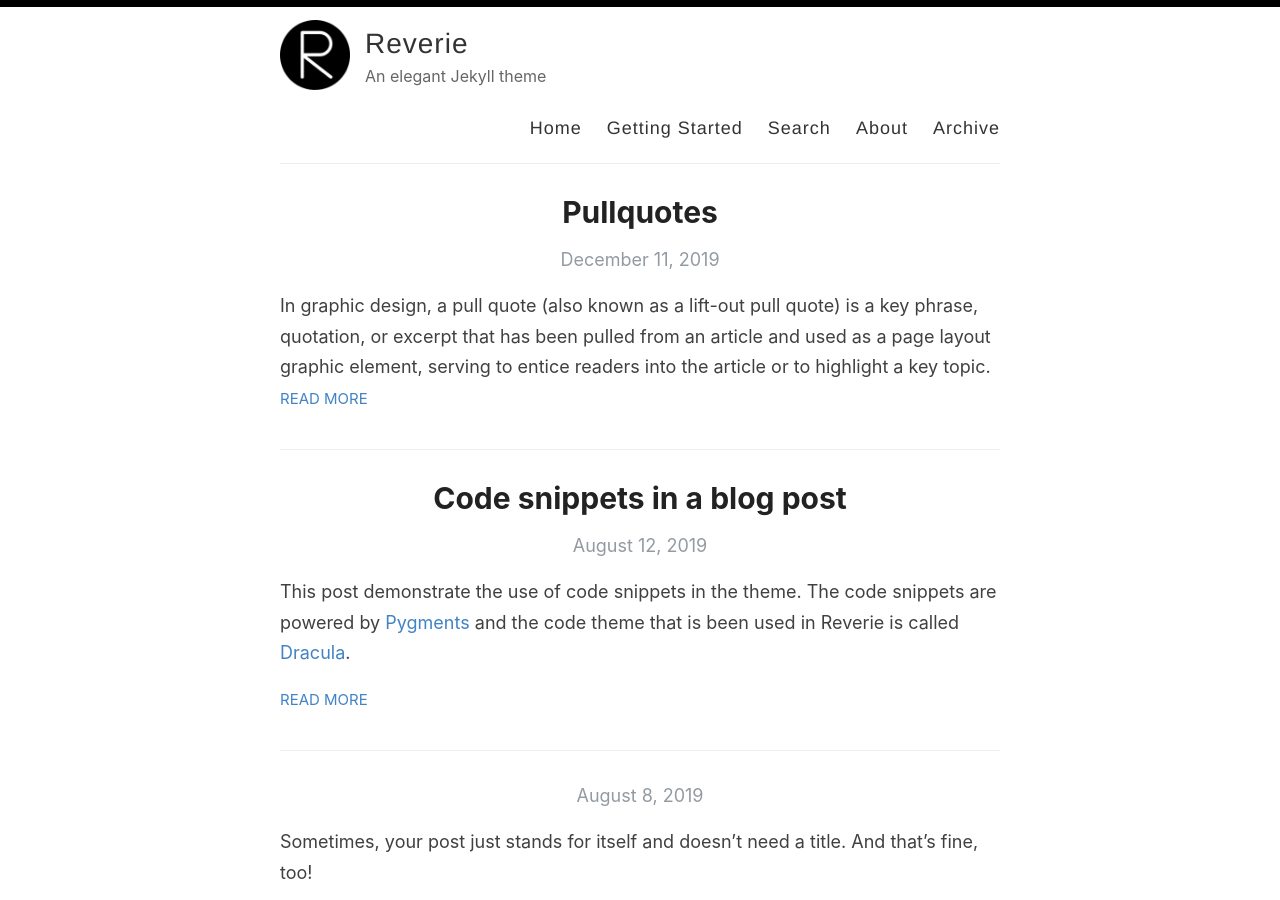
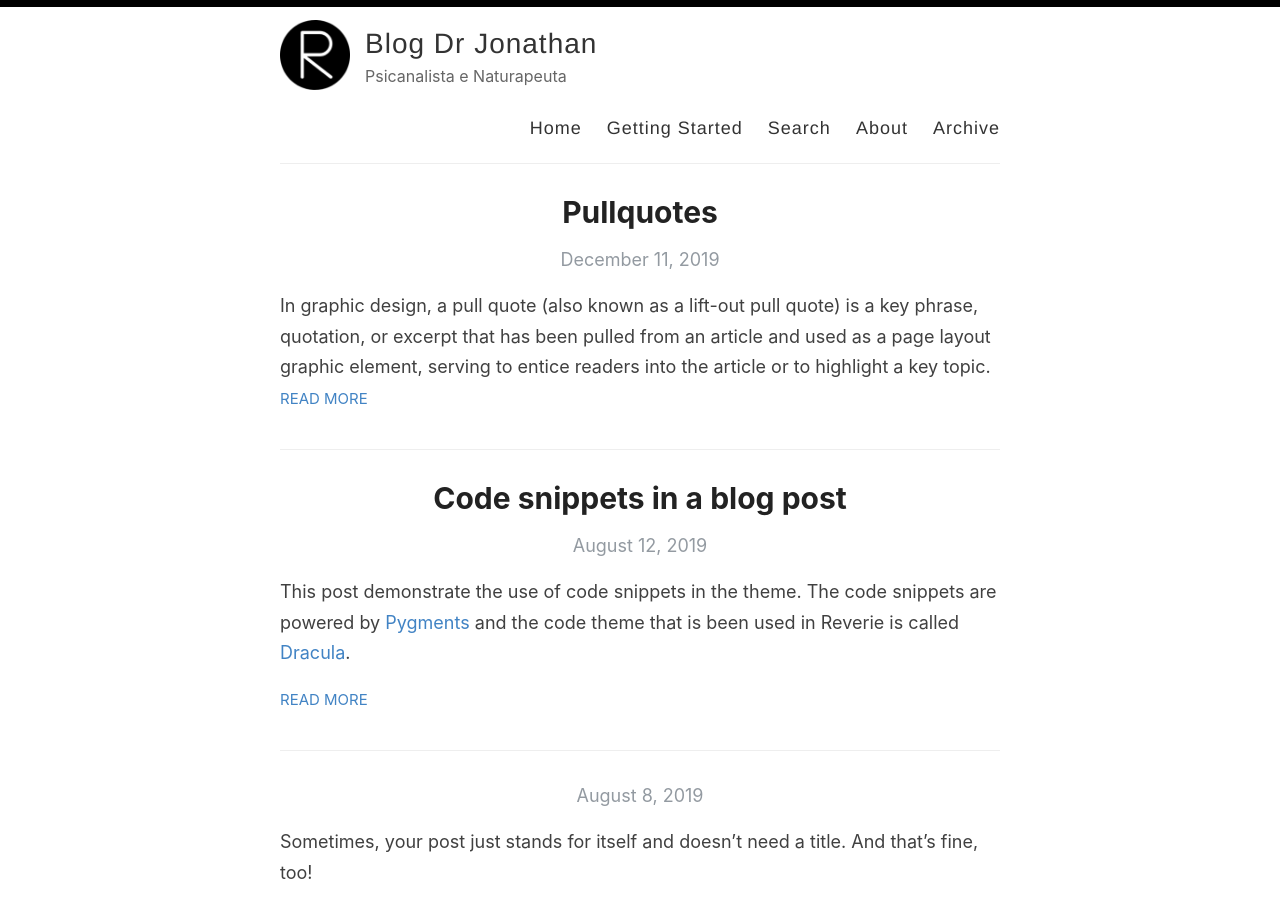
Before and after one commit to drjonathanamorim/blog, a Jekyll site: the page built from index.html, in a window 1280 px wide and 900 px high. Built offline with Jekyll 4.4.1, drawn with Linux system fonts in a browser that asks for light colours; the list of posts is cut into pages by our own code.

Commit message:
Update _config.yml

```diff
--- a/_config.yml
+++ b/_config.yml
@@ -3,13 +3,13 @@
 #
 
 # Name of your site (displayed in the header)
-name: Reverie
+name: Blog Dr Jonathan
 
 # Name of the author
-author: Amit Merchant
+author: Jonathan Amorim
 
 # Short bio or description (displayed in the header)
-description: An elegant Jekyll theme
+description: Psicanalista e Naturapeuta
 
 # URL of your avatar or profile pic (you could use your GitHub profile pic)
 avatar: /images/reverie.png
@@ -55,7 +55,7 @@ enforce_ssl: https://www.amitmerchant.com/reverie
 # (http://yourusername.github.io/repository-name)
 # and NOT your User repository (http://yourusername.github.io)
 # then add in the baseurl here, like this: "/repository-name"
-baseurl: "/reverie"
+baseurl: "/blog"
 
 #
 # !! You don't need to change any of the configuration flags below !!
```
